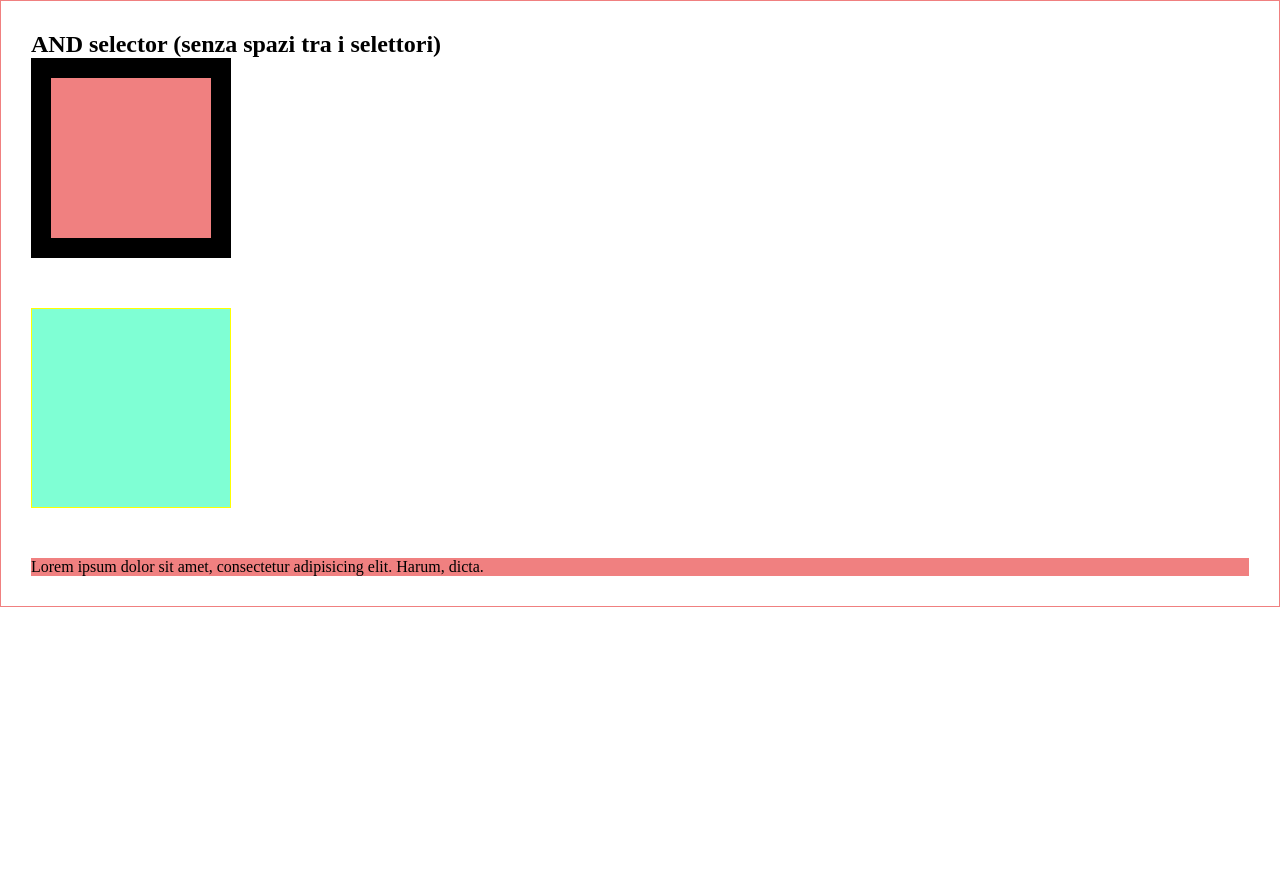
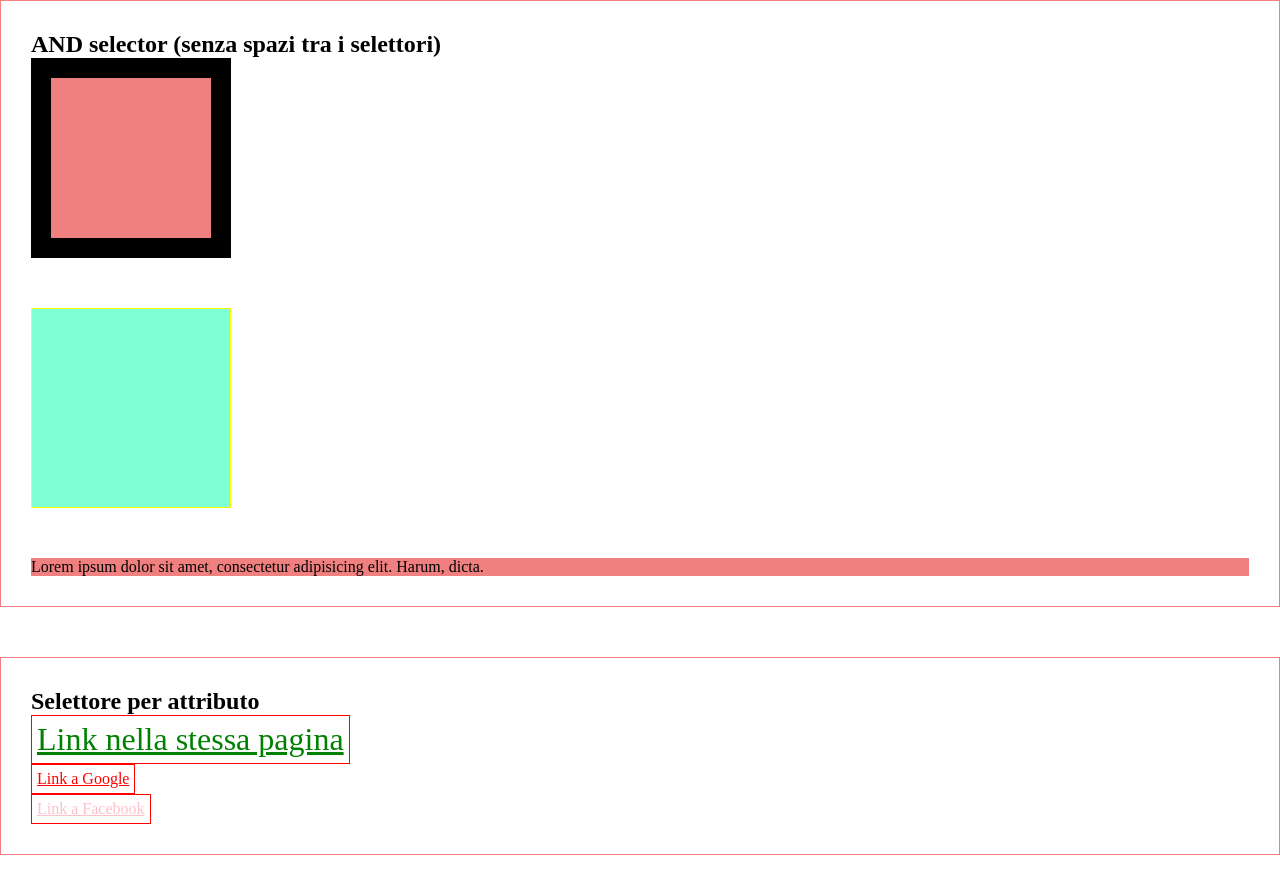
Before and after one commit to classe101-alessiovietri/06-lc-margini-selettori-avanzati, a plain HTML site: page index.html in a window 1280 px wide. Shown: the part 569-1462 px from the top of the page. Before the commit the page ends 1226 px from the top, so only its background shows below. Drawn offline with Linux system fonts and the light colour scheme.

Commit message:
Completata sezione 3

```diff
--- a/css/style.css
+++ b/css/style.css
@@ -70,3 +70,30 @@ div.a.b.c.d.e.f.g.h.i.j.k.l#special {
 div.a.b.j.k.l#special {
     border-color: brown;
 }
+
+/*
+
+    SECTION 3
+
+*/
+[href] {
+    color: green;
+}
+
+a[href] {
+    display: inline-block;
+    padding: 5px;
+    border: 1px solid red;
+}
+
+a[href="#"] {
+    font-size: 2em;
+}
+
+a[href][target="_blank"] {
+    color: red;
+}
+
+a.special-link[href][target="_blank"] {
+    color: pink;
+}
--- a/index.html
+++ b/index.html
@@ -47,5 +47,31 @@
 
         </section>
 
+        <section>
+
+            <h2>
+                Selettore per attributo
+            </h2>
+
+            <div>
+                <a href="#">
+                    Link nella stessa pagina
+                </a>
+            </div>
+
+            <div>
+                <a href="https://google.com" target="_blank">
+                    Link a Google
+                </a>
+            </div>
+
+            <div>
+                <a href="https://facebook.com" class="special-link" target="_blank">
+                    Link a Facebook
+                </a>
+            </div>
+
+        </section>
+
     </body>
 </html>
```
